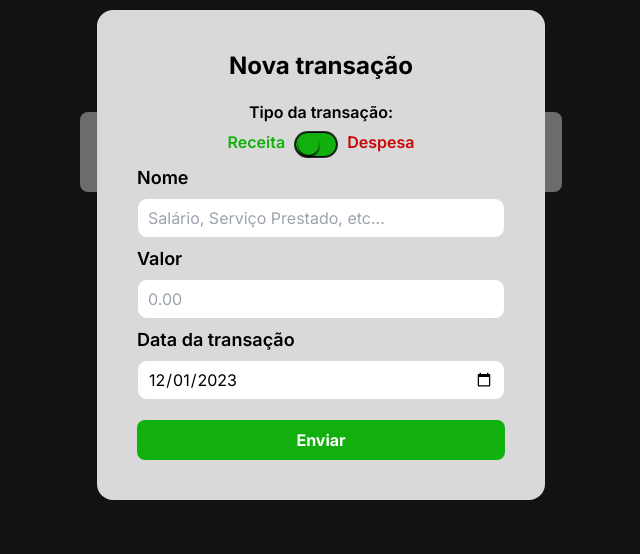
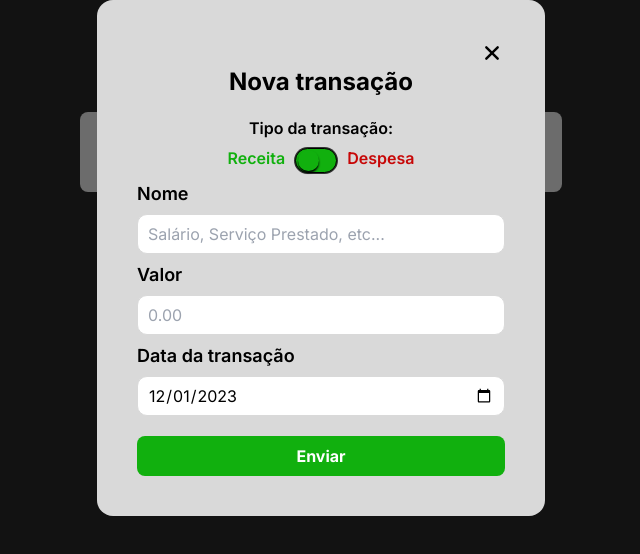
Before and after one commit to viezzer/dinheiro2, a React (Vite) app: page / in a window 1280 px wide. Both pictures are taken after a click on the button "Transação". Shown: the top 554 px of the page, without its empty margins (319-959 px from the left). Built offline with nearby package versions, Linux system fonts and the light colour scheme; some icons are missing.

Commit message:
adicionado botão de fechar modal

```diff
--- a/src/components/NewTransactionButton.module.css
+++ b/src/components/NewTransactionButton.module.css
@@ -37,13 +37,13 @@
 
 .dialog {
     position: absolute;
-    padding: 2.5rem; /* Equivalente a p-10 no Tailwind */
+    padding: 2.5rem 2.5rem; /* Equivalente a p-10 no Tailwind */
     background-color: var(--card); /* Cor correspondente a bg-zinc-900 no Tailwind */
     border-radius: 1rem; /* Equivalente a rounded-2xl no Tailwind */
     width: 100%;
     max-width: 28rem; /* Equivalente a max-w-md no Tailwind */
     color:black;
-    top: 10px;
+    top: 0px;
     left: 50%;
     transform: translate(-50%, 0%);
 }
--- a/src/components/NewTransactionButton.tsx
+++ b/src/components/NewTransactionButton.tsx
@@ -1,6 +1,7 @@
 import * as Dialog from '@radix-ui/react-dialog';
 import NewTransactionForm from './NewTransactionForm';
 import { FaCirclePlus } from "react-icons/fa6";
+import { IoClose } from "react-icons/io5";
 import styles from './NewTransactionButton.module.css'
 
 interface NewTransactionButtonProps {
@@ -17,6 +18,11 @@ function NewTransactionButton({reloadFatherCallback}: NewTransactionButtonProps)
             <Dialog.Portal>
                 <Dialog.Overlay className={styles.dialogOverlay}/>
                 <Dialog.Content className={styles.dialog}>
+                    <div className='flex justify-end'>
+                        <Dialog.Close asChild>
+                            <IoClose size={26}/>
+                        </Dialog.Close>
+                    </div>
                     <NewTransactionForm reloadTransactionsFromChildreen={reloadFatherCallback}/>
                 </Dialog.Content>
             </Dialog.Portal>
```
